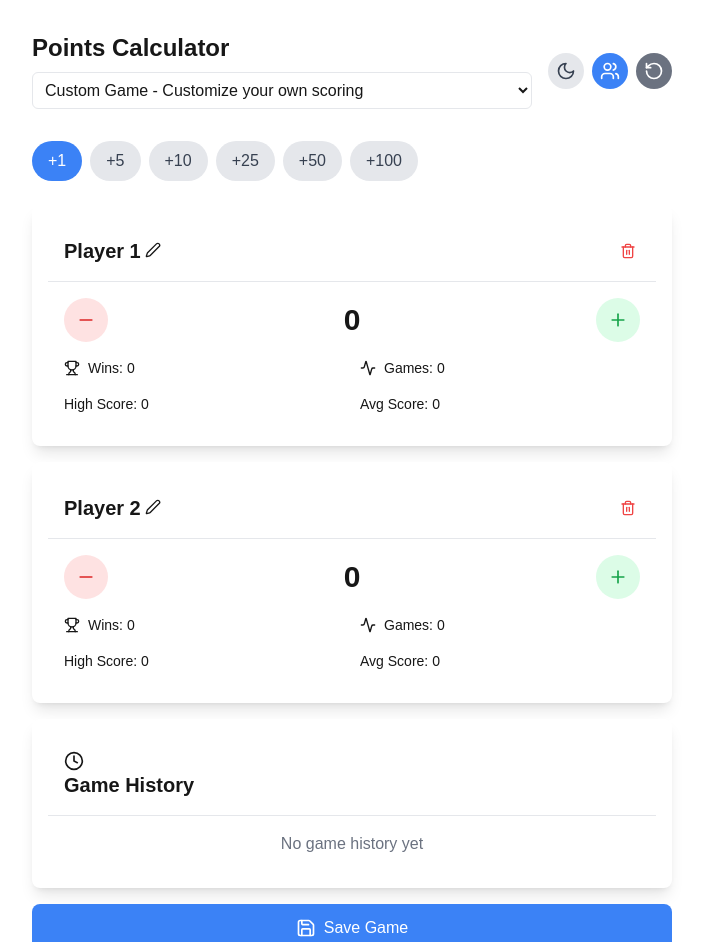
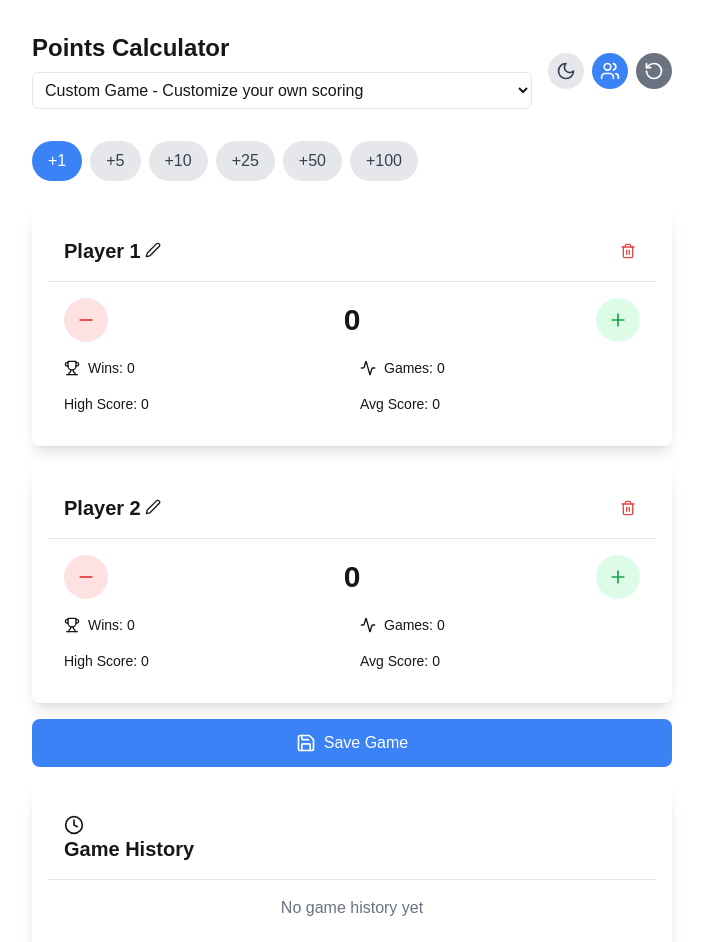
Before and after one commit to tadassolys/points-tracker, a Next.js app: page / in a window 1280 px wide. Shown: the top 942 px of the page, without its empty margins (288-991 px from the left). Built offline with nearby package versions, Linux system fonts and the light colour scheme.

Commit message:
save button location change

```diff
--- a/src/components/PointsCalculator.js
+++ b/src/components/PointsCalculator.js
@@ -271,7 +271,7 @@ const PointsCalculator = () => {
     setGameHistory(updatedGameHistory);
     localStorage.setItem("gameHistory", JSON.stringify(updatedGameHistory));
 
-    alert("Game saved successfully! ✅");
+  //  alert("Game saved successfully! ✅");
   };
 
   const incrementOptions = [1, 5, 10, 25, 50, 100];
@@ -417,6 +417,14 @@ const PointsCalculator = () => {
         ))}
       </div>
 
+      <button
+        onClick={saveGame}
+        className="w-full py-3 bg-blue-500 text-white rounded-lg flex items-center justify-center gap-2 hover:bg-blue-600"
+      >
+        <Save size={20} />
+        Save Game
+      </button>
+
       <Card className="dark:bg-gray-800">
         <CardHeader>
           <CardTitle className="text-lg flex items-center gap-2 dark:text-white">
@@ -530,13 +538,7 @@ const PointsCalculator = () => {
         </AlertDialogContent>
       </AlertDialog>
 
-      <button
-        onClick={saveGame}
-        className="w-full py-3 bg-blue-500 text-white rounded-lg flex items-center justify-center gap-2 hover:bg-blue-600"
-      >
-        <Save size={20} />
-        Save Game
-      </button>
+
     </div>
   );
 };
```
